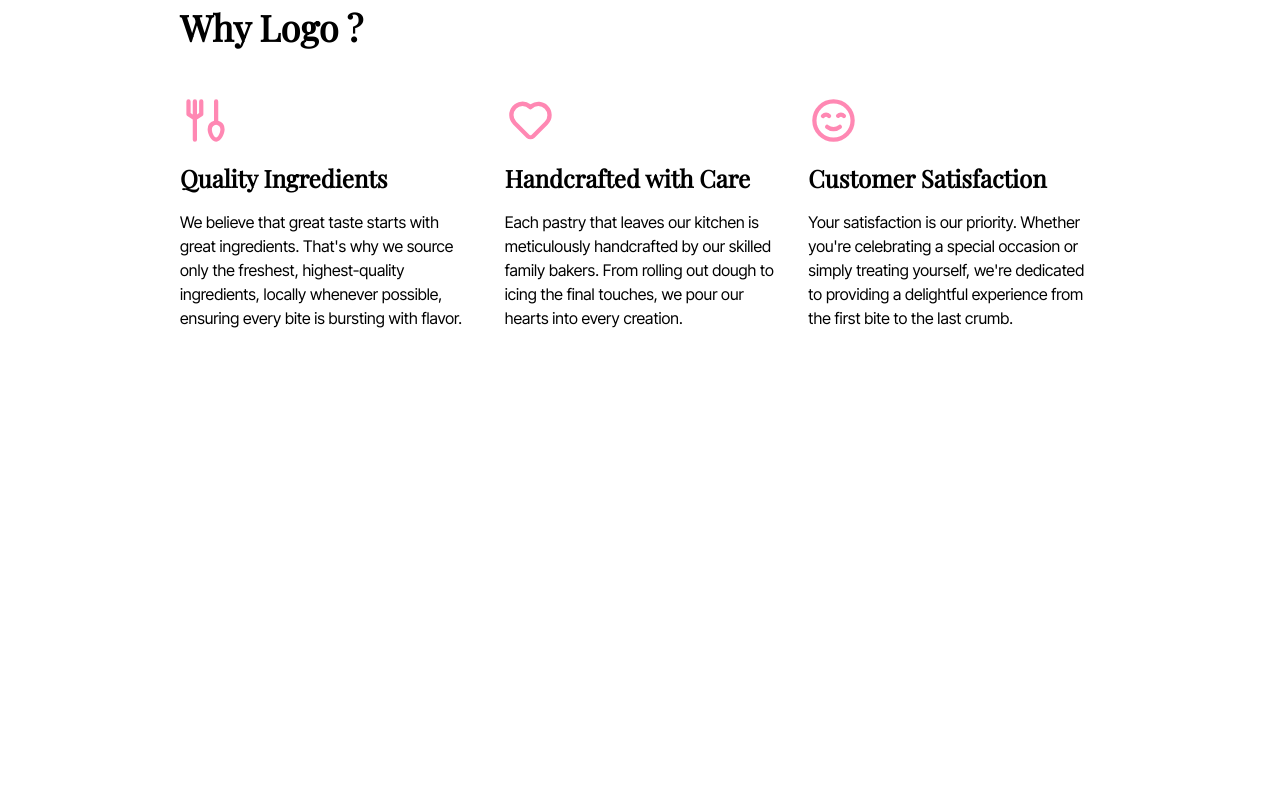
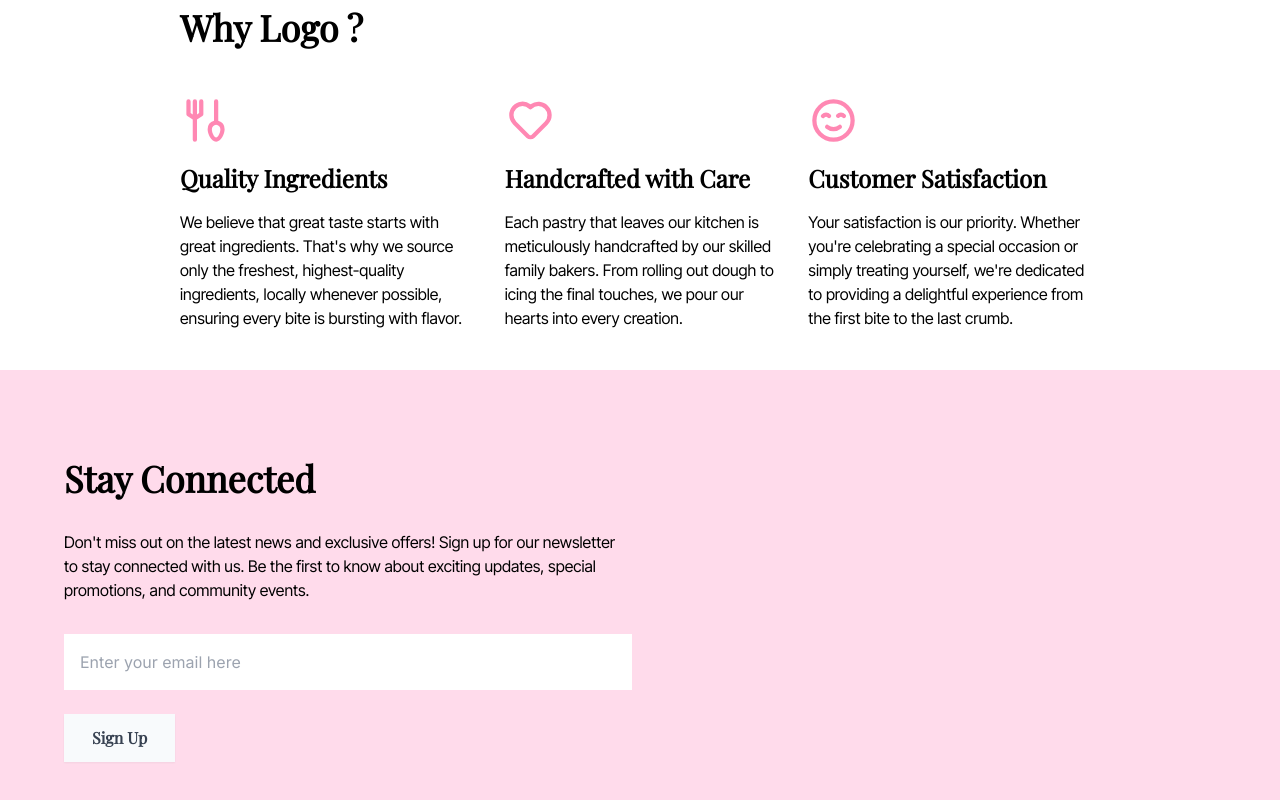
Before and after one commit to ikeawesom/angel-patissier, a Next.js app: page / in a window 1280 px wide. Shown: the part 815-1615 px from the top of the page. Before the commit the page ends 1185 px from the top, so only its background shows below. Built offline with nearby package versions, Linux system fonts and the light colour scheme.

Commit message:
added newsletter section

```diff
--- a/app/(default)/page.tsx
+++ b/app/(default)/page.tsx
@@ -15,7 +15,9 @@ export default async function Home() {
           {/* <FAQSection/> */}
         </Wrapper>
       </div>
-
+      <Wrapper parentClassName="bg-secondary" className="max-w-[100%]">
+        <NewsletterSection />
+      </Wrapper>
       {/* <Footer/> */}
     </>
   );
```
